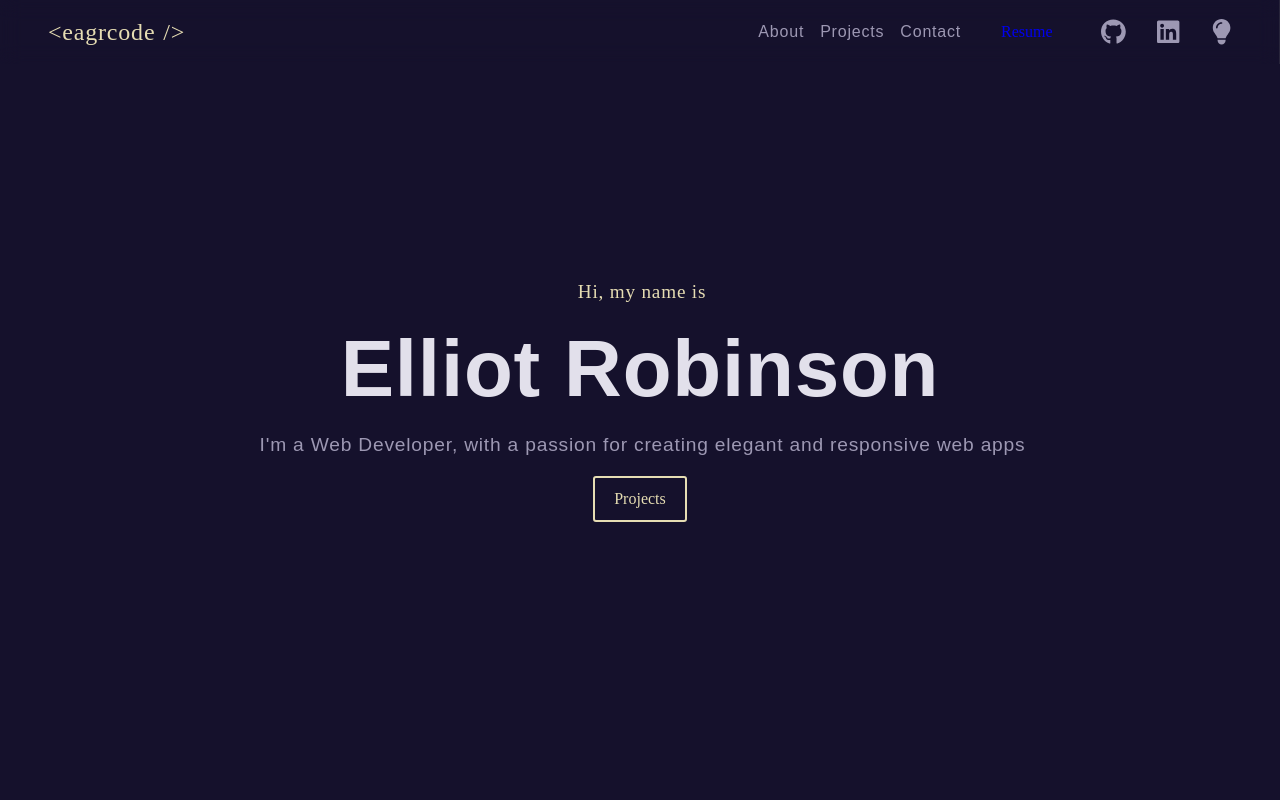
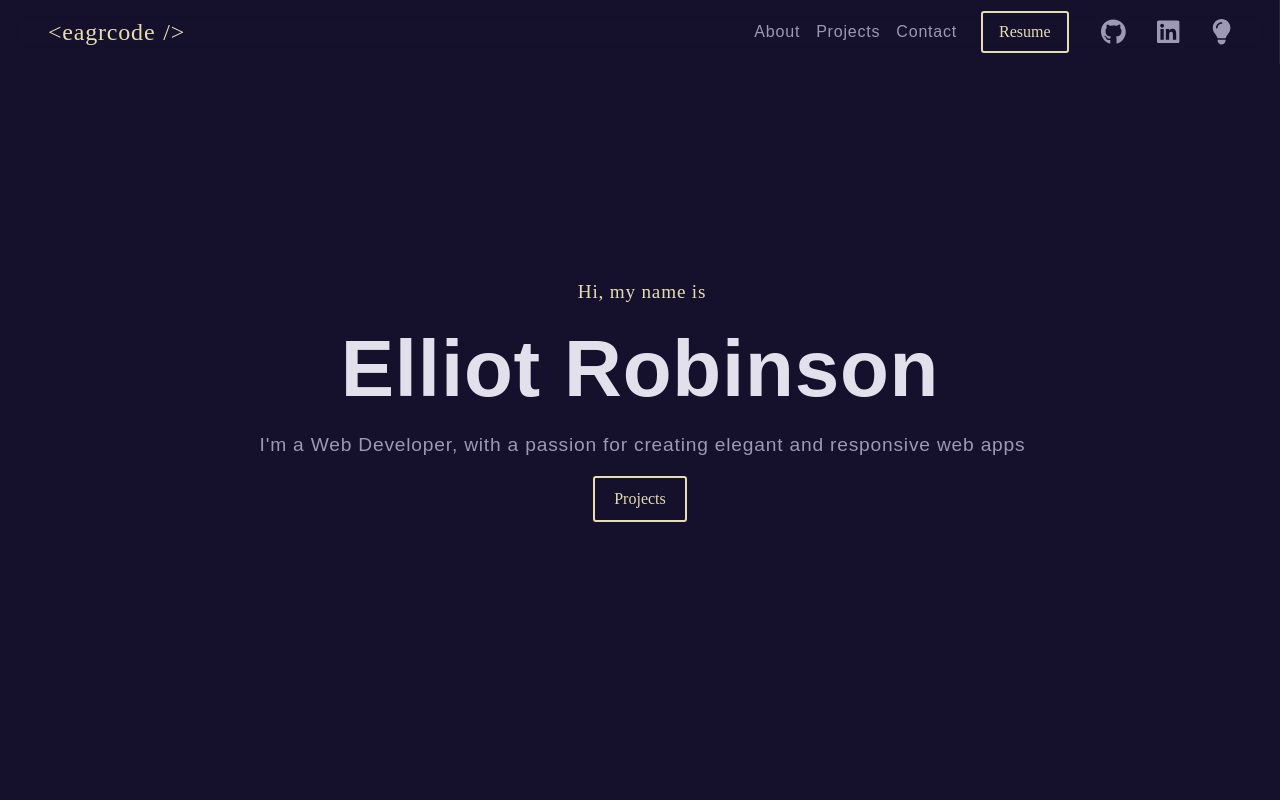
Before and after one commit to eagrcode/eagrcode-dev, a Next.js app: page / in a window 1280 px wide. Shown: the top 800 px of the page. Built offline with nearby package versions, Linux system fonts and the light colour scheme; a web font is replaced by a local one.

Commit message:
fix Navbar & ResumeBtn theme styles

```diff
--- a/src/components/Navbar/Navbar.module.scss
+++ b/src/components/Navbar/Navbar.module.scss
@@ -16,8 +16,6 @@
   @media (min-width: 900px) {
     top: 0;
     width: 100%;
-    // width: var(--sidebar-width);
-    // padding: 1rem;
     padding: 0;
     border-right: solid 1px rgba(120, 120, 120, 0.2);
 
@@ -56,10 +54,6 @@
 
   &.light {
     color: var(--accent-color-light);
-  }
-
-  &:hover {
-    background-color: hsla(240, 50%, 80%, 0.1);
   }
 
   @media (min-width: 900px) {
@@ -137,7 +131,13 @@
     background-color: hsla(240, 50%, 80%, 0.1);
 
     .link {
-      color: var(--accent-color);
+      &.dark {
+        color: var(--accent-color-dark);
+      }
+
+      &.light {
+        color: var(--accent-color-light);
+      }
     }
   }
 
@@ -189,11 +189,22 @@
   transition: all ease-out 0.1s;
 
   &:hover {
-    color: var(--accent-color);
     transform: scale(1.1);
+
+    &.dark {
+      color: var(--accent-color-dark);
+    }
+
+    &.light {
+      color: var(--accent-color-light);
+    }
   }
 }
 
 .toggle {
   justify-self: flex-end;
+
+  &:hover {
+    color: var(--text-color-dark);
+  }
 }
--- a/src/components/Navbar/Navbar.tsx
+++ b/src/components/Navbar/Navbar.tsx
@@ -75,18 +75,18 @@ export default function Navbar() {
           <ul className={styles.socialMenu}>
             <li>
               <Link href="">
-                <FontAwesomeIcon className={styles.icon} icon={faGithub} />
+                <FontAwesomeIcon className={`${styles.icon} ${styles[theme]}`} icon={faGithub} />
               </Link>
             </li>
             <li>
               <Link href="">
-                <FontAwesomeIcon className={styles.icon} icon={faLinkedin} />
+                <FontAwesomeIcon className={`${styles.icon} ${styles[theme]}`} icon={faLinkedin} />
               </Link>
             </li>
           </ul>
           <div className={styles.toggle}>
             <FontAwesomeIcon
-              className={styles.icon}
+              className={`${styles.icon} ${styles[theme]}`}
               icon={theme === "dark" ? faLightbulb : faMoon}
               onClick={() => (theme === "dark" ? setTheme("light") : setTheme("dark"))}
             />
--- a/src/components/ResumeBtn/ResumeBtn.module.scss
+++ b/src/components/ResumeBtn/ResumeBtn.module.scss
@@ -7,8 +7,6 @@
 
   font-size: 1rem;
   background-color: transparent;
-  border: solid 2px var(--accent-color);
-  color: var(--accent-color);
   padding: 10px 1rem;
   border-radius: 3px;
   transition: all 0.9s;
@@ -18,4 +16,14 @@
   //   top: 1rem;
   //   right: 1rem;
   // }
+
+  &.dark {
+    border: solid 2px var(--accent-color-dark);
+    color: var(--accent-color-dark);
+  }
+
+  &.light {
+    border: solid 2px var(--accent-color-light);
+    color: var(--accent-color-light);
+  }
 }
--- a/src/components/ResumeBtn/ResumeBtn.tsx
+++ b/src/components/ResumeBtn/ResumeBtn.tsx
@@ -4,10 +4,16 @@ import styles from "./ResumeBtn.module.scss";
 // next
 import Link from "next/link";
 
+// context
+import { useTheme } from "@/context/ThemeProvider";
+
 export default function ResumeBtn() {
+  // initial state
+  const { theme } = useTheme();
+
   return (
     <Link className={styles.link} href="">
-      <button className={styles.btn}>Resume</button>
+      <button className={`${styles.btn} ${styles[theme]}`}>Resume</button>
     </Link>
   );
 }
```
